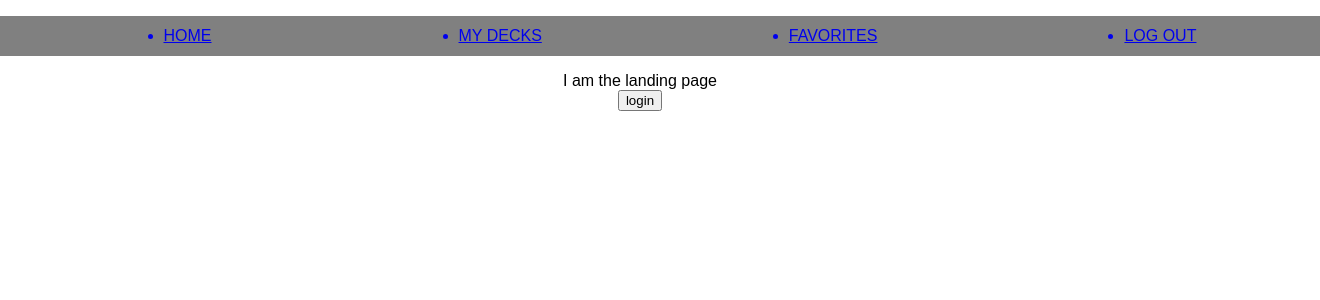
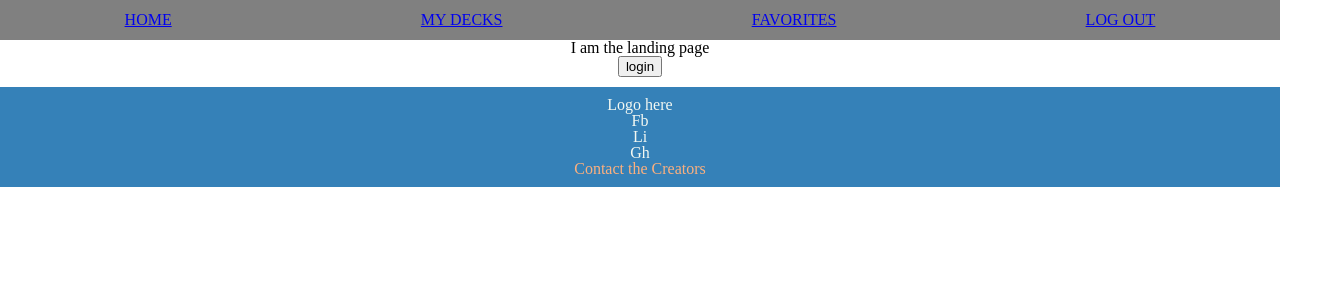
Before and after one commit to flash-card-group-project/groupProject, a React (Create React App) app: page / in a window 1280 px wide. Shown: the top 300 px of the page, 1320 px wide, since content can reach past the window. Built offline with nearby package versions, Linux system fonts and the light colour scheme.

Commit message:
sass setup test on footer

```diff
--- a/src/App.js
+++ b/src/App.js
@@ -1,6 +1,7 @@
 import React, { Component } from 'react';
 import './App.css';
 import Header from './Components/Children/Header';
+import Footer from './Components/Children/Footer';
 import router from './router.js';
 
 
@@ -10,6 +11,7 @@ class App extends Component {
       <div className='App'>
         <Header/>
         {router}
+        <Footer />
       </div>
     );
   }
--- a/src/Components/Children/Footer.js
+++ b/src/Components/Children/Footer.js
@@ -4,7 +4,19 @@ import React, { Component } from 'react';
 class Footer extends Component{
     render(){
         return (
-            <h1>This is the footer</h1>
+            <div className="footer" >
+                <div className="logo" >
+                <h3>Logo here</h3>
+                </div>
+                <div className="social-links">
+                    <p>Fb</p>
+                    <p>Li</p>
+                    <p>Gh</p>
+                </div>
+                <div>
+                    <h3 className="contact">Contact the Creators</h3>
+                </div>
+            </div>
         )
     }
 }
--- /dev/null
+++ b/src/Components/Styles/_Footer.scss
@@ -0,0 +1,12 @@
+.footer{
+    height: 100px;
+    background-color: $darkShade;
+    display: flex;
+    color: $highlight;
+    flex-direction: column;
+    justify-content: center;
+    margin-top: 10px;
+    .contact{
+        color: $accent;
+    }
+  }
--- /dev/null
+++ b/src/_reset.scss
@@ -0,0 +1,43 @@
+html, body, div, span, applet, object, iframe,
+h1, h2, h3, h4, h5, h6, p, blockquote, pre,
+a, abbr, acronym, address, big, cite, code,
+del, dfn, em, img, ins, kbd, q, s, samp,
+small, strike, strong, sub, sup, tt, var,
+b, u, i, center,
+dl, dt, dd, ol, ul, li,
+fieldset, form, label, legend,
+table, caption, tbody, tfoot, thead, tr, th, td,
+article, aside, canvas, details, embed,
+figure, figcaption, footer, header, hgroup,
+menu, nav, output, ruby, section, summary,
+time, mark, audio, video {
+	margin: 0;
+	padding: 0;
+	border: 0;
+	font-size: 100%;
+	font: inherit;
+	vertical-align: baseline;
+}
+/* HTML5 display-role reset for older browsers */
+article, aside, details, figcaption, figure,
+footer, header, hgroup, menu, nav, section {
+	display: block;
+}
+body {
+	line-height: 1;
+}
+ol, ul {
+	list-style: none;
+}
+blockquote, q {
+	quotes: none;
+}
+blockquote:before, blockquote:after,
+q:before, q:after {
+	content: '';
+	content: none;
+}
+table {
+	border-collapse: collapse;
+	border-spacing: 0;
+}
--- /dev/null
+++ b/src/_variables.scss
@@ -0,0 +1,28 @@
+@import url('https://fonts.googleapis.com/css?family=Oswald');
+@import url('https://fonts.googleapis.com/css?family=Oswald:300');
+
+//titles or fonts
+
+//buttons
+$buttonHeight: 150px;
+$buttonWidth: 175px;
+// $largeButtonFont:
+
+//colors
+$darkShade: #3581b8;
+$mediumShade: #dee2d6;
+$lightShade: #ebe9e9;
+$highlight: #f3f8f2;
+$accent: #fcb07e;
+
+//header
+
+//footer
+
+//cards
+$questionFont: 'Oswald', sans-serif;
+// $answerFont:
+
+//decks
+
+//favorites
--- a/src/index.js
+++ b/src/index.js
@@ -1,6 +1,7 @@
 import React from 'react';
 import ReactDOM from 'react-dom';
 import './index.css';
+import './main.css';
 import App from './App';
 import { BrowserRouter } from 'react-router-dom';
 import registerServiceWorker from './registerServiceWorker';
--- /dev/null
+++ b/src/main.css
@@ -0,0 +1,55 @@
+@import url("https://fonts.googleapis.com/css?family=Oswald");
+@import url("https://fonts.googleapis.com/css?family=Oswald:300");
+html, body, div, span, applet, object, iframe,
+h1, h2, h3, h4, h5, h6, p, blockquote, pre,
+a, abbr, acronym, address, big, cite, code,
+del, dfn, em, img, ins, kbd, q, s, samp,
+small, strike, strong, sub, sup, tt, var,
+b, u, i, center,
+dl, dt, dd, ol, ul, li,
+fieldset, form, label, legend,
+table, caption, tbody, tfoot, thead, tr, th, td,
+article, aside, canvas, details, embed,
+figure, figcaption, footer, header, hgroup,
+menu, nav, output, ruby, section, summary,
+time, mark, audio, video {
+  margin: 0;
+  padding: 0;
+  border: 0;
+  font-size: 100%;
+  font: inherit;
+  vertical-align: baseline; }
+
+/* HTML5 display-role reset for older browsers */
+article, aside, details, figcaption, figure,
+footer, header, hgroup, menu, nav, section {
+  display: block; }
+
+body {
+  line-height: 1; }
+
+ol, ul {
+  list-style: none; }
+
+blockquote, q {
+  quotes: none; }
+
+blockquote:before, blockquote:after,
+q:before, q:after {
+  content: '';
+  content: none; }
+
+table {
+  border-collapse: collapse;
+  border-spacing: 0; }
+
+.footer {
+  height: 100px;
+  background-color: #3581b8;
+  display: flex;
+  color: #f3f8f2;
+  flex-direction: column;
+  justify-content: center;
+  margin-top: 10px; }
+  .footer .contact {
+    color: #fcb07e; }
--- /dev/null
+++ b/src/main.scss
@@ -0,0 +1,4 @@
+@import './_reset.scss';
+@import './_variables.scss';
+@import './_mixins.scss';
+@import './Components/Styles/_Footer.scss';
```
Also changed, not shown: src/_mixins.scss (added).
